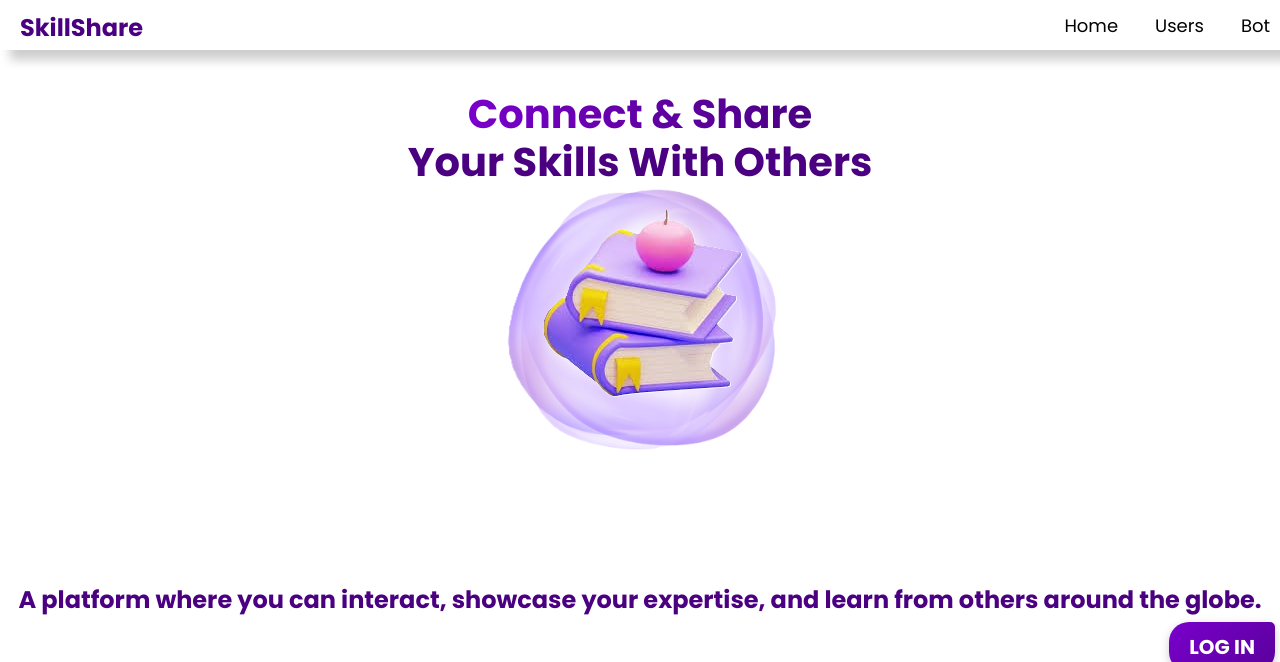
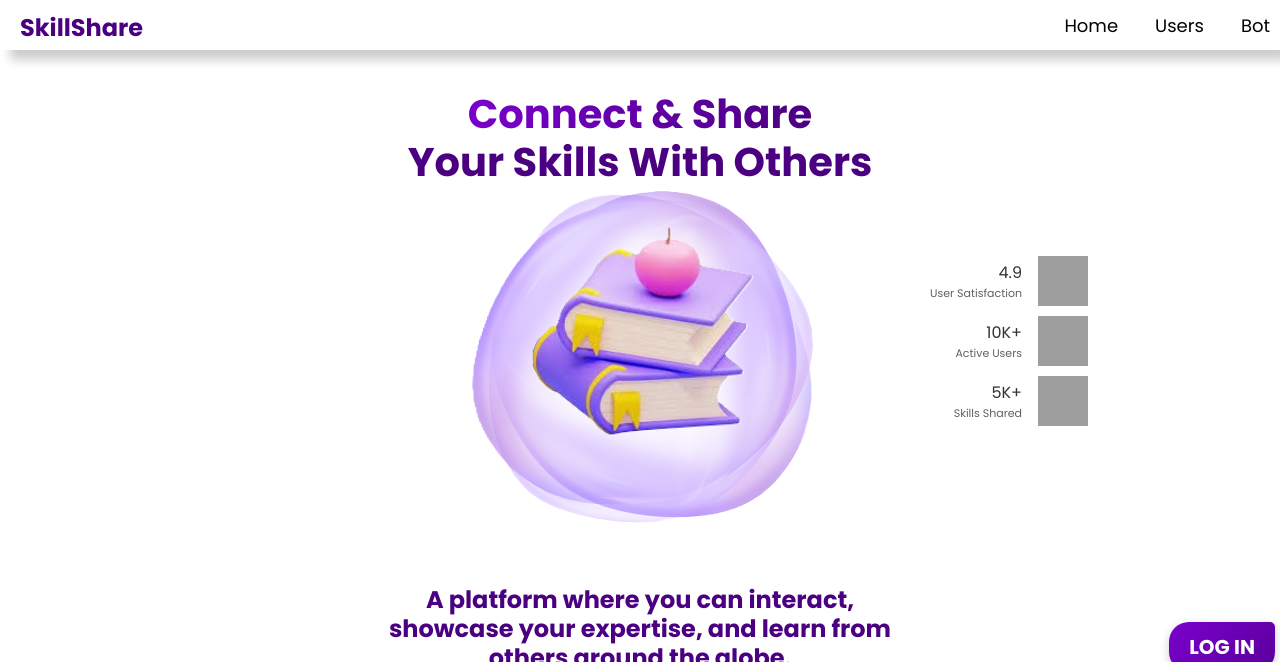
Before and after one commit to mani-1509/S2-class, a Flask app: page / in a window 1280 px wide. Shown: the top 662 px of the page. Run offline with Flask 3, Linux system fonts and the light colour scheme; some web fonts are replaced; grey boxes are pictures that could not be loaded.

Commit message:
styling home!

```diff
--- a/static/css/style.css
+++ b/static/css/style.css
@@ -49,25 +49,38 @@ h4 {
   line-height: 1.2em;
 }
 .bookImgContainer {
-  z-index: -1;
+  z-index: -10;
+  height: 100vh;
+  width: 100%;
+  position: fixed;
+  /* background-color: #ff0000; */
+}
+.bookImgWarpper {
+  z-index: -10;
   height: 50vh;
+  width: 100%;
   background-image: url("/static/images/images1.png");
   background-repeat: no-repeat;
-  background-position: center 0;
+  background-position: center 15;
+  background-size: 250px;
 }
 .bgEff {
-  z-index: -2;
+  z-index: -12;
   position: absolute;
   width: 100%;
   height: 50vh;
   background-image: url("/static/images/bubble3.png");
   background-repeat: no-repeat;
-  background-size: 550px;
-  background-position: center -20;
+  background-size: 700px;
+  background-position: center -25;
 }
 .header h1 {
   margin-top: 90px;
   font-size: 2.5rem;
+}
+.header h2 {
+  width: 40%;
+  margin: 50vh auto 0;
 }
 .gradient-text {
   background: linear-gradient(to right, #7a00cc, #4b0082);
@@ -105,37 +118,13 @@ h4 {
   background-color: #5a009c;
 }
 
-/* Metrics Section */
-.metrics-section {
-  text-align: center;
-  margin: 30px 0;
-}
-
-.metric {
-  margin-bottom: 10px;
-}
-
-.icon {
-  color: #7a00cc;
-  font-size: 1.5rem;
-}
-
-.app-links .platform {
-  display: inline-block;
-  background: #7a00cc;
-  color: white;
-  padding: 8px 12px;
-  border-radius: 15px;
-  margin: 5px;
-}
-
 /* Collaboration Section */
 
 .collaborationContainer {
   height: 50vh;
   width: 95%;
   margin: auto;
-  background-color: #fff;
+  background-color: transparent;
   display: flex;
   justify-content: space-around;
   align-items: center;
@@ -161,6 +150,33 @@ h4 {
 }
 .collaborationInfo a:hover {
   background-color: #7a00cc;
+}
+
+/* Metrics Section */
+
+.metrics-section {
+  position: absolute;
+  margin: 30px 0;
+  right: 15%;
+  top: 10%;
+}
+.metric {
+  display: flex;
+  text-align: right;
+  margin-bottom: 10px;
+  justify-content: right;
+  align-items: center;
+}
+.metric span {
+  font-size: 11px;
+  color: #606060;
+}
+.metric p {
+  margin-right: 1em;
+}
+.icon {
+  height: 50px;
+  width: 50px;
 }
 
 /* wcu */
@@ -205,6 +221,7 @@ h4 {
   font-size: 1rem;
   line-height: 1.4;
   margin-bottom: 20px;
+  color: #555;
 }
 
 .cta-button {
@@ -238,7 +255,9 @@ h4 {
   flex-direction: column;
   justify-content: center;
 }
-.featureLogo {
+.featureLogo1,
+.featureLogo2,
+.featureLogo3 {
   height: 80px;
   width: 80px;
   margin-bottom: 30px;
@@ -251,6 +270,7 @@ h4 {
 .feature p {
   font-size: 1rem;
   line-height: 1.4;
+  color: #555;
 }
 
 @media (max-width: 768px) {
@@ -266,6 +286,9 @@ h4 {
 
   .features {
     grid-template-columns: 1fr;
+  }
+  .con {
+    flex-direction: column;
   }
 }
 
@@ -290,7 +313,7 @@ h4 {
   justify-content: center;
   align-items: center;
   padding: 50px 20px;
-  background-color: #fff;
+  background-color: transparent;
 }
 
 /* FAQ Header */
@@ -342,6 +365,7 @@ h4 {
   z-index: 1;
   background-color: transparent;
   width: fit-content;
+  margin: auto;
 }
 
 .title {
@@ -504,19 +528,25 @@ h4 {
 
 .footer-container {
   display: flex;
-  justify-content: space-between;
+  justify-content: space-around;
   flex-wrap: wrap;
 }
 
 .footer-section {
   margin: 10px 0;
 }
-
+.brand {
+  width: 30%;
+  /* margin: auto; */
+}
 .footer-title {
   font-size: 1.5rem;
   margin-bottom: 10px;
 }
-
+hr {
+  width: 84%;
+  margin: auto;
+}
 .social-icons .icon {
   margin-right: 10px;
   color: white;
--- a/templates/index.html
+++ b/templates/index.html
@@ -3,6 +3,7 @@
     rel="stylesheet"
     href="{{ url_for('static', filename='css/style.css') }}"
   />
+  <link rel="stylesheet" href="https://cdnjs.cloudflare.com/ajax/libs/font-awesome/6.7.1/css/all.min.css" integrity="sha512-5Hs3dF2AEPkpNAR7UiOHba+lRSJNeM2ECkwxUIxC1Q/FLycGTbNapWXB4tP889k5T5Ju8fs4b1P5z/iB4nMfSQ==" crossorigin="anonymous" referrerpolicy="no-referrer" />
 </head>
 
 {% extends "base.html" %} {% block content %} {% if not logged_in %}
@@ -19,30 +20,44 @@
         <span class="gradient-text">Connect & Share</span> <br />
         Your Skills With Others
       </h1>
-      <div class="bookImgContainer"><div class="bgEff"></div></div>
+      <div class="bookImgContainer">
+        <div class="bookImgWarpper">
+          <div class="bgEff">
+            <section class="metrics-section">
+              <div class="metric">
+                <p>4.9 <br><span>User Satisfaction</span></p>
+                <span class="icon">
+                  <img class="icon" src="https://cdn-icons-png.freepik.com/256/11710/11710385.png" alt="">
+                </span>
+              </div>
+              <div class="metric">
+                <p>10K+ <br><span>Active Users</span></p>
+                <span class="icon">
+                  <img class="icon" src="https://cdn-icons-png.freepik.com/256/3297/3297684.png" alt="">
+                </span>
+              </div>
+              <div class="metric">
+                <p>5K+ <br><span>Skills Shared</span></p>
+                <span class="icon">
+                  <img class="icon" src="https://encrypted-tbn1.gstatic.com/images?q=tbn:ANd9GcSt2AApTu_auhIMnuRibfymFeADCZvG5nCQlb6F7AL7xxspC1LQ" alt="">
+                </span>
+              </div>
+            </section>
+          </div>
+        </div>
+      </div>
+
       <h2>
         A platform where you can interact, showcase your expertise, and learn
         from others around the globe.
       </h2>
       <!-- <button class="explore_btn">Join Now</button> -->
+
     </div>
   </div>
 
   <!-- Metrics Section -->
-  <!-- <section class="metrics-section">
-    <div class="metric">
-      <span class="icon">&#9733;</span>
-      <span>4.9 User Satisfaction</span>
-    </div>
-    <div class="metric">
-      <span class="icon">&#128101;</span>
-      <span>10K+ Active Users</span>
-    </div>
-    <div class="metric">
-      <span class="icon">&#128218;</span>
-      <span>5K+ Skills Shared</span>
-    </div>
-  </section> -->
+
 
   <!-- Collaboration Section -->
   <div class="collaborationContainer">
```
Also changed, not shown: other parts of templates/index.html (+4 -36 lines).
